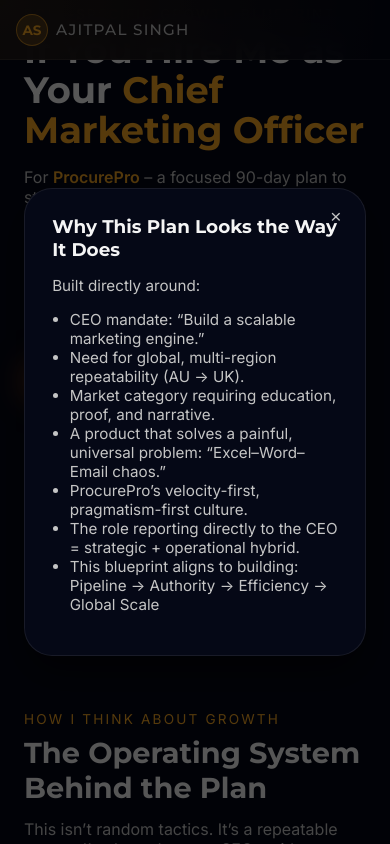
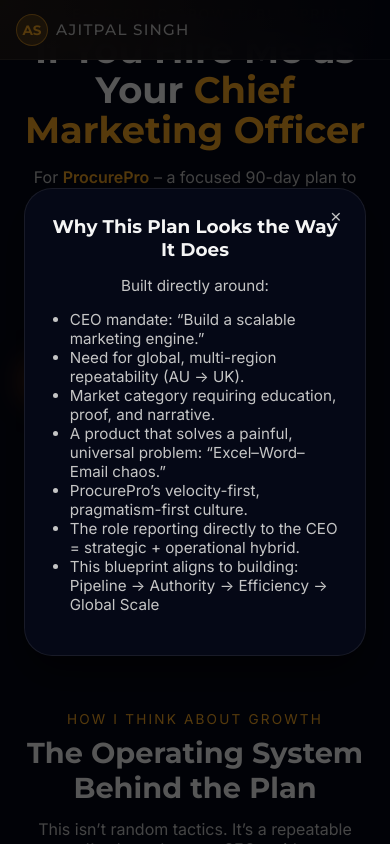
Before and after one commit to ajitpalsinghhmh-beep/procurepro, a plain HTML site: page index.html in a window 390 px wide. Both pictures are taken after a click on the button "Why This Plan (Context)". Shown: the part 751-1595 px from the top of the page. Drawn offline with Linux system fonts and the light colour scheme.

Commit message:
Update style.css

```diff
--- a/style.css
+++ b/style.css
@@ -579,3 +579,29 @@
     align-items: flex-start;
   }
 }
+
+/* ===================================== */
+/*  Responsive Fixes                     */
+/* ===================================== */
+@media (max-width: 768px) {
+  .page-section,
+  .hero,
+  .content-wrapper,
+  .snapshot-wrapper {
+    display: flex;
+    flex-direction: column;
+    align-items: center;
+    text-align: center;
+  }
+
+  .snapshot-card,
+  .snapshot,
+  .opportunities {
+    width: 90% !important;
+    margin: 1.5rem auto !important;
+  }
+
+  h1, h2, h3, p {
+    text-align: center !important;
+  }
+}
```
